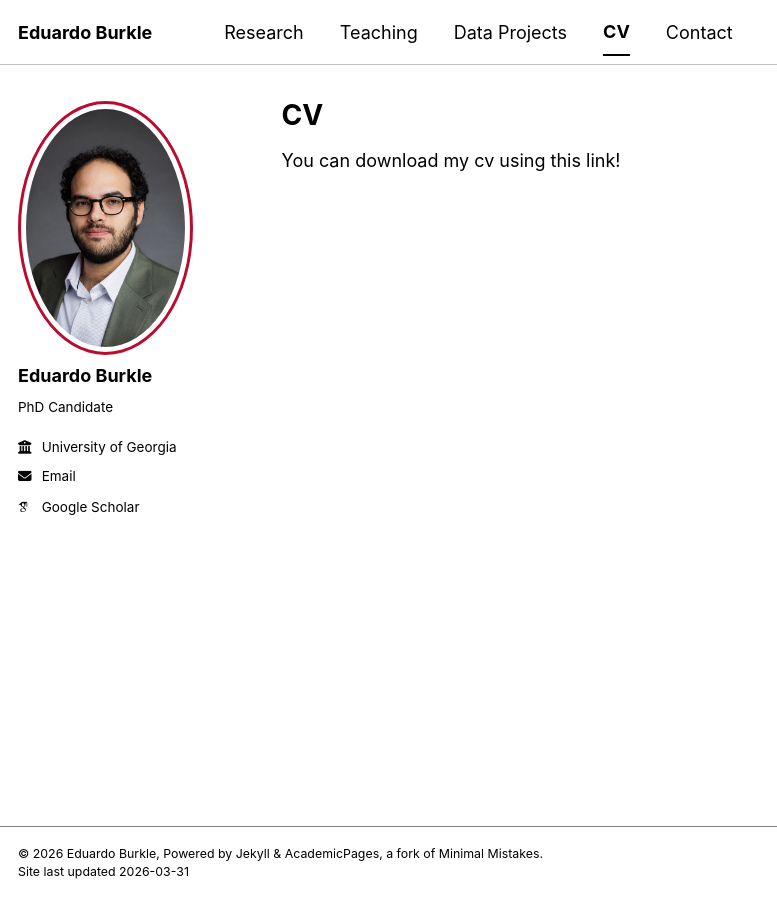
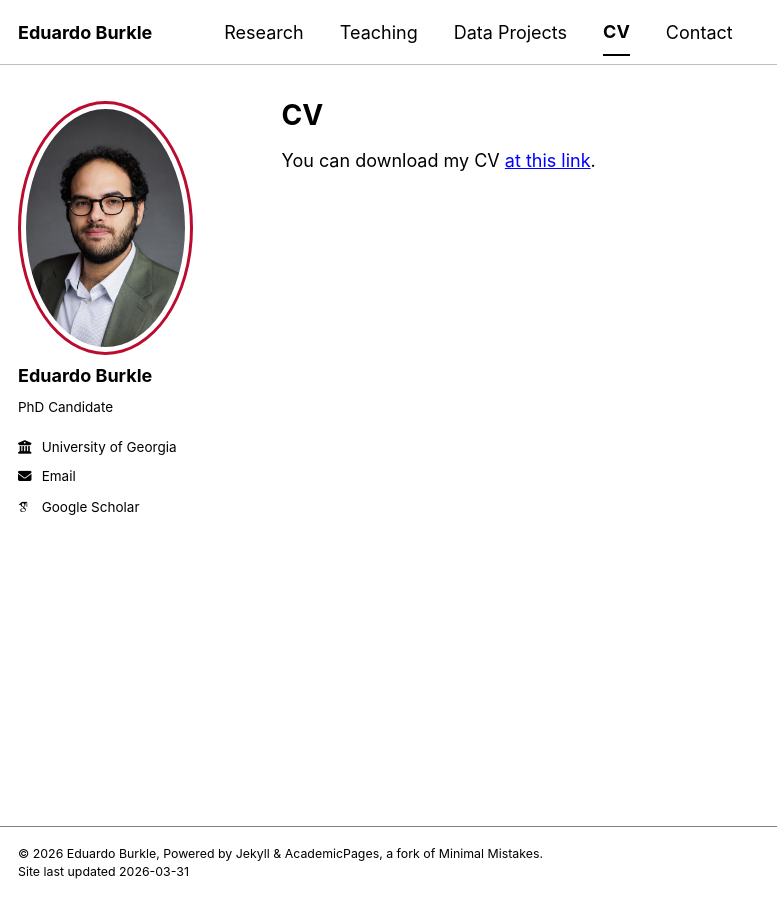
Before and after one commit to eduardoburkle/eduardoburkle.github.io, a Jekyll site: the page built from _pages/cv.md, in a window 1280 px wide. Shown: the whole page, without its empty margins (0-777 px from the left). Built offline with Jekyll 4.4.1, drawn with Linux system fonts in a browser that asks for light colours; some web fonts are replaced; a script bundle is joined from its source files by our own code; library files that are not in the unit come from our copies.

Commit message:
Update cv.md

```diff
--- a/_pages/cv.md
+++ b/_pages/cv.md
@@ -5,4 +5,4 @@ permalink: /cv/
 author_profile: true
 ---
 
-You can download my cv using this link!
+You can download my CV [at this link](https://drive.google.com/file/d/1q2LyiCc9SgXsdDJeV9uuk6sIp8mb7RVF/view?usp=share_link){:target="_blank"}.
```
